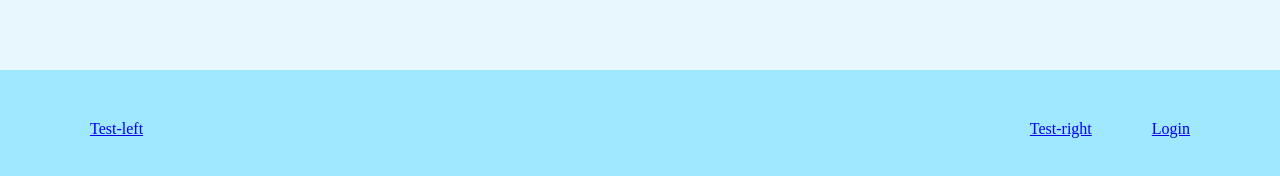
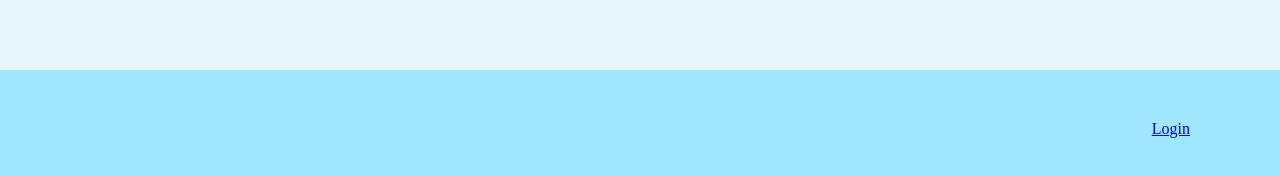
Before and after one commit to JoshWa1234/CO1709-GroupProject, a React (Vite) app in the folder GroupProject/: page /leaderboard in a window 1280 px wide. Shown: the part 650-826 px from the top of the page. Built offline with nearby package versions, Linux system fonts and the light colour scheme.

Commit message:
Removed Footer

```diff
--- a/GroupProject/src/ui Components/Footer/Footer.jsx
+++ b/GroupProject/src/ui Components/Footer/Footer.jsx
@@ -1,23 +1,24 @@
 import styles from "./Footer.module.css";
 import FooterItem from "../FooterItem/FooterItem.jsx";
+import {useAuth} from "@/context/AuthContext.jsx";
 
 function Footer() {
+
+    const {user} = useAuth()
     return (
         <>
             <div className={styles['footer-container']}>
                 <div className={styles['footer-container-left']}>
-                    <div className={styles['footer-item-container']}>
-                        <FooterItem message={'Test-left'}></FooterItem>
-                    </div>
                 </div>
                 <div className={styles['footer-container-right']}>
-                    <div className={styles['footer-item-container']}>
-                        <FooterItem message={'Test-right'}></FooterItem>
-                    </div>
+                    {user === null ? (
+                        <div className={styles['footer-item-container']}>
+                            <FooterItem path={"/login"} message={'Login'}></FooterItem>
+                        </div>
+                    ):
+                    <div className={styles['footer-item-container']}></div>}
 
-                    <div className={styles['footer-item-container']}>
-                        <FooterItem path={"/login"} message={'Login'}></FooterItem>
-                    </div>
+
                 </div>
             </div>
         </>
```
